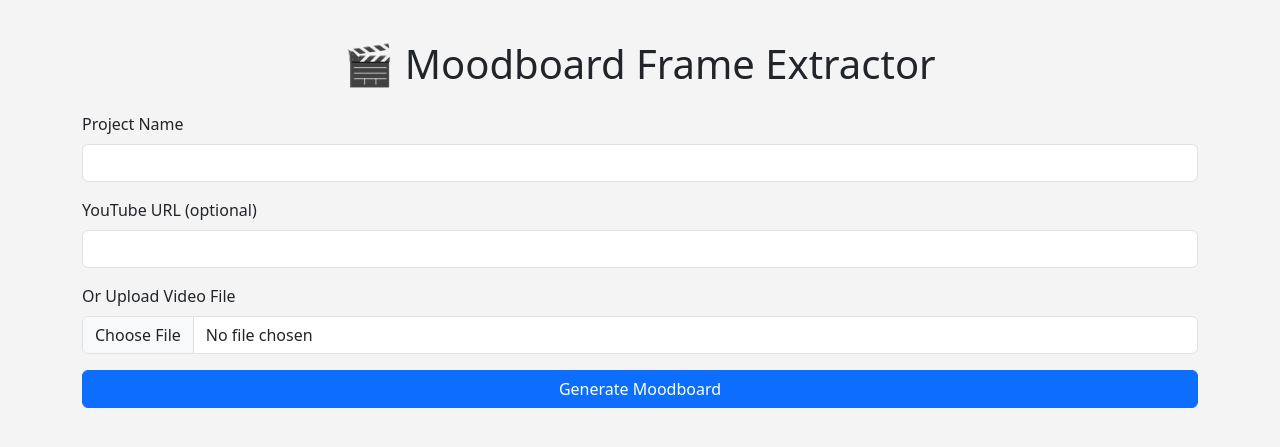
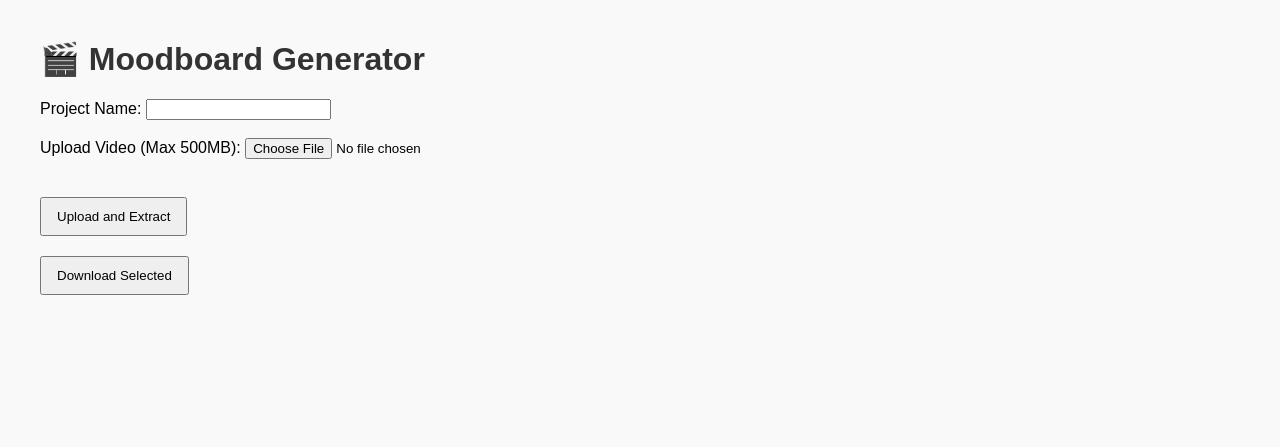
Before and after one commit to kevinjinkwankim-stack/moodboard-app-2, a Flask app: page / in a window 1280 px wide. Shown: the top 447 px of the page. Run offline with Flask 3, Linux system fonts and the light colour scheme.

Commit message:
Update index.html

```diff
--- a/templates/index.html
+++ b/templates/index.html
@@ -2,94 +2,82 @@
 <html lang="en">
 <head>
   <meta charset="UTF-8">
-  <meta name="viewport" content="width=device-width, initial-scale=1.0">
-  <title>Moodboard Frame Extractor</title>
-  <link href="https://cdn.jsdelivr.net/npm/bootstrap@5.3.0/dist/css/bootstrap.min.css" rel="stylesheet">
+  <title>Moodboard Generator</title>
   <style>
-    body { background: #f4f4f4; padding-top: 40px; }
-    .frame-img { max-width: 100%; height: auto; border-radius: 8px; margin-bottom: 20px; }
-    .frame-card { padding: 10px; background: white; border-radius: 10px; box-shadow: 0 2px 8px rgba(0,0,0,0.1); margin-bottom: 20px; }
-    .progress { height: 20px; margin-top: 10px; }
-    .frame-grid { display: flex; flex-wrap: wrap; gap: 20px; }
-    .frame-grid .frame-card { flex: 1 1 calc(20% - 20px); max-width: calc(20% - 20px); }
-    @media (max-width: 768px) {
-      .frame-grid .frame-card { flex: 1 1 calc(50% - 20px); max-width: calc(50% - 20px); }
-    }
+    body { font-family: Arial, sans-serif; margin: 40px; background: #f9f9f9; }
+    h1 { color: #333; font-size: 2em; }
+    .frame-box { display: inline-block; margin: 10px; text-align: center; }
+    img { border-radius: 6px; max-width: 200px; display: block; margin-bottom: 5px; }
+    button { margin-top: 20px; padding: 10px 15px; cursor: pointer; }
   </style>
 </head>
 <body>
-  <div class="container">
-    <h1 class="text-center mb-4">🎬 Moodboard Frame Extractor</h1>
+  <h1>🎬 Moodboard Generator</h1>
 
-    <form id="uploadForm" enctype="multipart/form-data">
-      <div class="mb-3">
-        <label class="form-label">Project Name</label>
-        <input type="text" class="form-control" name="name" required>
-      </div>
-      <div class="mb-3">
-        <label class="form-label">YouTube URL (optional)</label>
-        <input type="url" class="form-control" name="url">
-      </div>
-      <div class="mb-3">
-        <label class="form-label">Or Upload Video File</label>
-        <input type="file" class="form-control" name="video" accept="video/*">
-      </div>
-      <button type="submit" class="btn btn-primary w-100">Generate Moodboard</button>
-    </form>
+  <form id="uploadForm" enctype="multipart/form-data">
+    <label for="name">Project Name:</label>
+    <input type="text" id="name" name="name" required><br><br>
 
-    <div id="loading" class="text-center mt-4" style="display: none;">
-      <div class="spinner-border" role="status"></div>
-      <p>Processing...</p>
-    </div>
+    <label for="video">Upload Video (Max 500MB):</label>
+    <input type="file" id="video" name="video" accept="video/*" required><br><br>
 
-    <div id="result" class="mt-5" style="display: none;">
-      <h3>Moodboard Frames</h3>
-      <div class="mb-3">
-        <button class="btn btn-success" id="downloadAll">Download All Frames (ZIP)</button>
-      </div>
-      <div class="frame-grid" id="frameGrid"></div>
-    </div>
-  </div>
+    <button type="submit">Upload and Extract</button>
+  </form>
+
+  <div id="frameContainer"></div>
+
+  <button onclick="downloadSelected()">Download Selected</button>
+  <button id="downloadAllBtn" style="display:none">Download All</button>
 
   <script>
     const form = document.getElementById('uploadForm');
-    const loading = document.getElementById('loading');
-    const result = document.getElementById('result');
-    const frameGrid = document.getElementById('frameGrid');
-    const downloadAll = document.getElementById('downloadAll');
+    const frameContainer = document.getElementById('frameContainer');
+    const downloadAllBtn = document.getElementById('downloadAllBtn');
+    let currentProject = '';
 
     form.onsubmit = async (e) => {
       e.preventDefault();
-      loading.style.display = 'block';
-      result.style.display = 'none';
-      frameGrid.innerHTML = '';
+      const formData = new FormData(form);
+      const res = await fetch('/upload', { method: 'POST', body: formData });
+      const data = await res.json();
 
-      const formData = new FormData(form);
-      const response = await fetch('/upload', { method: 'POST', body: formData });
-      const data = await response.json();
-
-      loading.style.display = 'none';
-
-      if (data.error) {
-        alert("Error: " + data.error);
-        return;
-      }
-
-      result.style.display = 'block';
-      const frames = data.frames;
-      const project = data.project;
-
-      frames.forEach(f => {
-        const card = document.createElement('div');
-        card.className = 'frame-card';
-        card.innerHTML = `<img src="/static/${f}" class="frame-img"><a href="/static/${f}" download class="btn btn-sm btn-outline-primary w-100">Download</a>`;
-        frameGrid.appendChild(card);
+      frameContainer.innerHTML = '';
+      currentProject = data.project;
+      data.frames.forEach(f => {
+        const div = document.createElement('div');
+        div.className = 'frame-box';
+        div.innerHTML = `<input type="checkbox" class="frame-checkbox" value="${f}"><img src="/static/${f}">`;
+        frameContainer.appendChild(div);
       });
 
-      downloadAll.onclick = () => {
-        window.location.href = `/download_zip/${project}`;
+      downloadAllBtn.style.display = 'inline-block';
+      downloadAllBtn.onclick = () => {
+        window.location.href = `/download_zip/${currentProject}`;
       };
-    };
+    }
+
+    function downloadSelected() {
+      const checked = document.querySelectorAll('.frame-checkbox:checked');
+      const files = Array.from(checked).map(cb => cb.value);
+      if (!files.length) return alert("Please select at least one frame.");
+      const zipName = prompt("Enter zip filename", "selected_frames") || "selected_frames";
+
+      fetch('/download_selected', {
+        method: 'POST',
+        headers: { 'Content-Type': 'application/json' },
+        body: JSON.stringify({ files, zip_name: zipName })
+      })
+      .then(res => res.blob())
+      .then(blob => {
+        const url = window.URL.createObjectURL(blob);
+        const a = document.createElement('a');
+        a.href = url;
+        a.download = zipName + '.zip';
+        document.body.appendChild(a);
+        a.click();
+        a.remove();
+      });
+    }
   </script>
 </body>
 </html>
```
